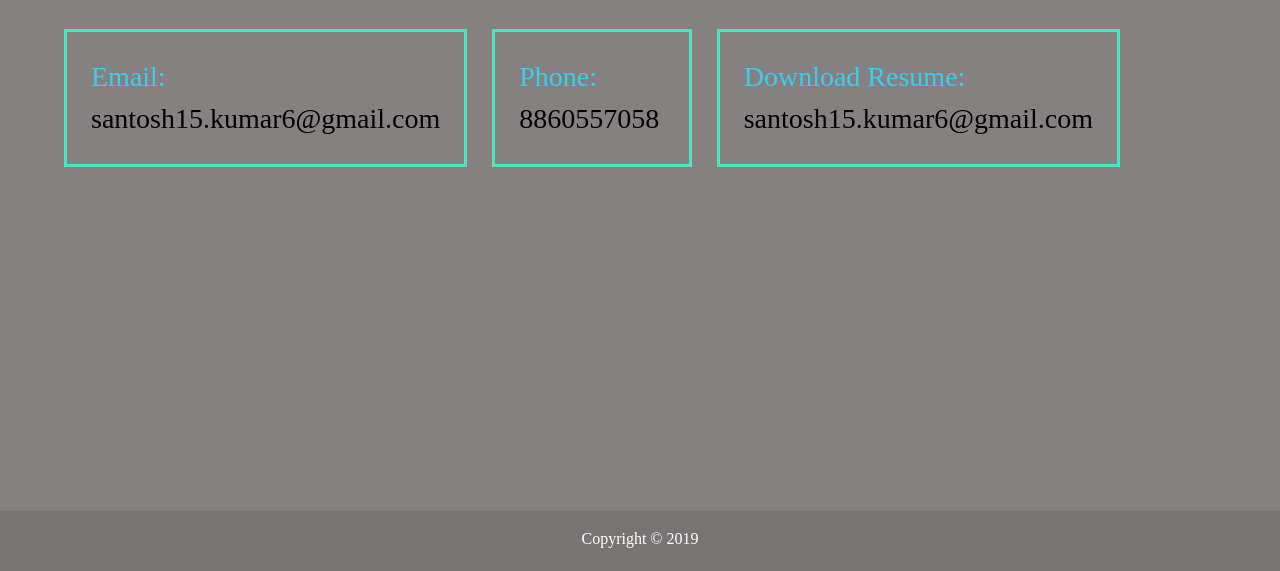
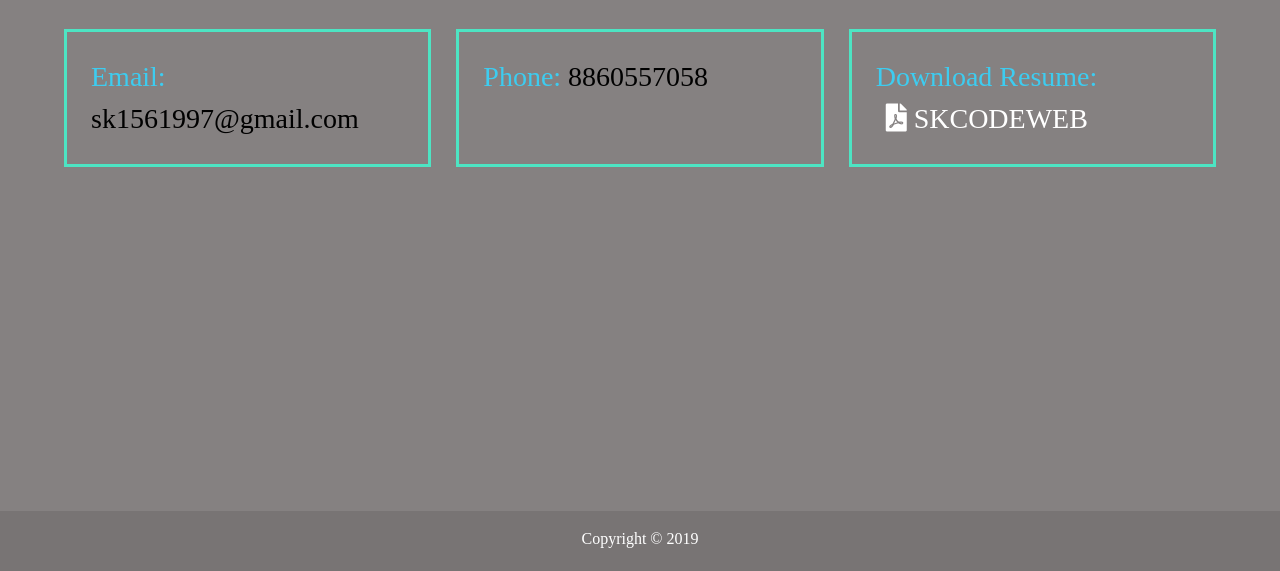
Before and after one commit to devskweb/skwebprofile, a website: page file/contact.html in a window 1280 px wide. Shown: the part 229-800 px from the top of the page. Drawn offline with Linux system fonts and the light colour scheme.

Commit message:
someUpdates'

```diff
--- a/file/contact.html
+++ b/file/contact.html
@@ -53,12 +53,20 @@
       <h2 class="sm-heading">Reach/Hire me ....</h2>
       <div class="boxes">
         <div>
-          <span class="text-secondary">Email:</span> santosh15.kumar6@gmail.com
+          <span class="text-secondary">Email:</span> sk1561997@gmail.com
         </div>
         <div><span class="text-secondary">Phone:</span> 8860557058</div>
         <div>
-          <span class="text-secondary">Download Resume:</span>
-          santosh15.kumar6@gmail.com
+          <span class="text-secondary"> Download Resume:</span>
+        </br>
+            <a
+              href="../file/images/sk-resume.pdf"
+              class="button"
+              style="width:250px;margin-left: 10px;"
+            >
+              <i class="fas fa-file-pdf"></i> SKCODEWEB</a
+            >
+
         </div>
       </div>
     </main>
--- a/scss/main.scss
+++ b/scss/main.scss
@@ -130,8 +130,9 @@ main {
 .boxes {
   display: grid;
   grid-gap: 25px;
+  align-content: center;
   grid-template-columns: repeat(2, 2fr);
-  padding-right: 6rem;
+
   div {
     font-size: 1.75rem;
     border: 3px $tertiarycolor solid;
```
Also changed, not shown: file/css/main.css, 1 other file.
